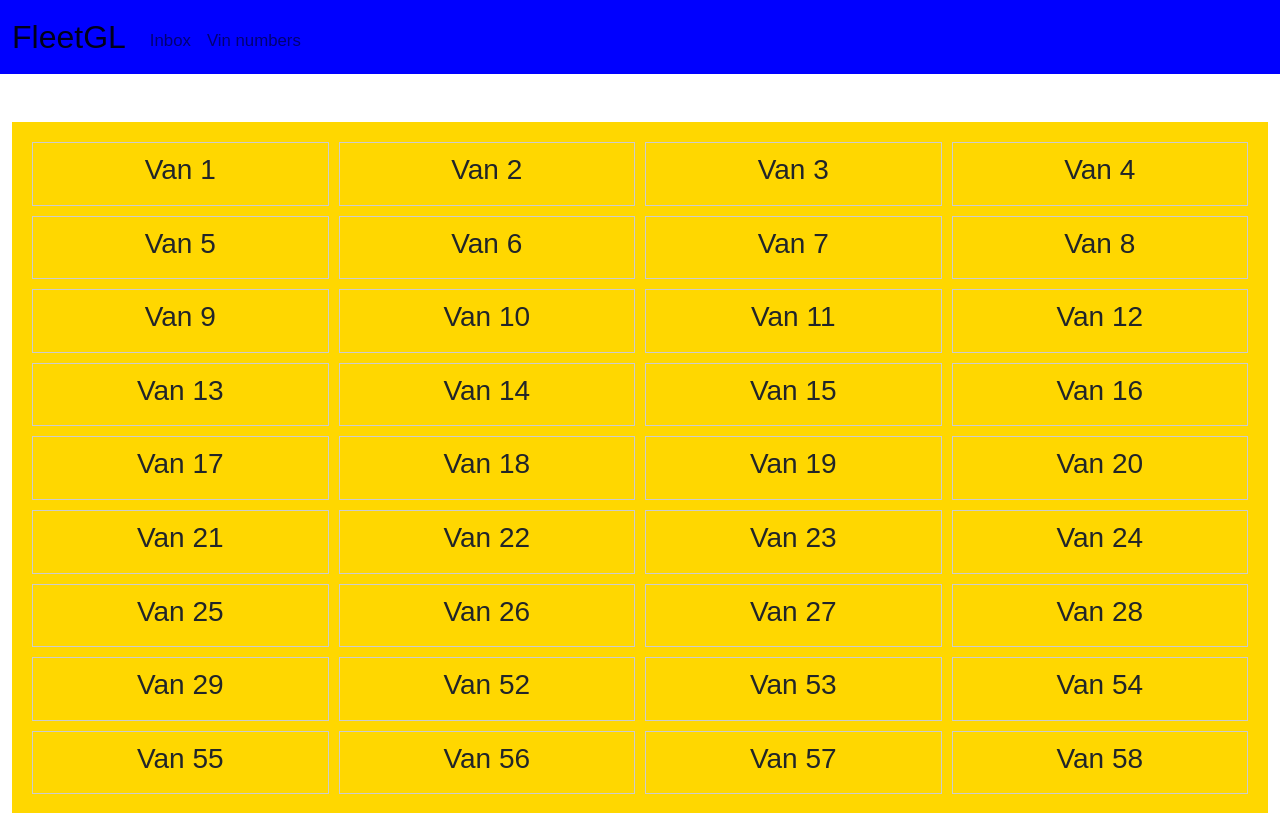
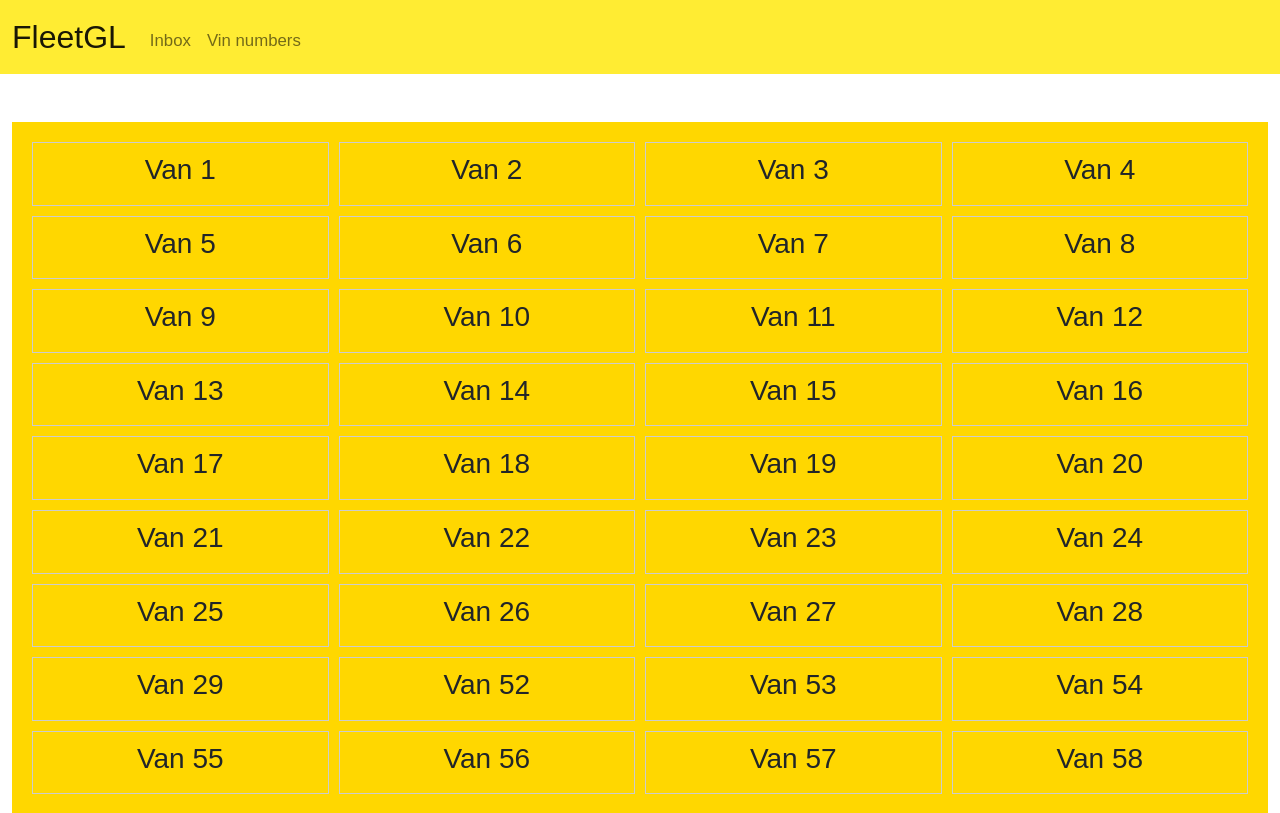
Before and after one commit to Rogert5/Fleet, a Flask app: page /grid in a window 1280 px wide. Shown: the top 813 px of the page. Run offline with Flask 3, Linux system fonts and the light colour scheme; parts of the project's set-up code (start-up, migrations or seed data) failed here and were passed over; some libraries are stand-ins or nearby versions.

Commit message:
Before revert

```diff
--- a/app.py
+++ b/app.py
@@ -2,13 +2,13 @@ from datetime import datetime, timedelta
 import os
 
 from urllib.parse import urlparse
-from flask import Flask, flash, redirect, render_template, request, session, jsonify
+from flask import Flask, flash, redirect, render_template, request, session, jsonify, Markup
 from flask_session import Session
 from flask_sqlalchemy import SQLAlchemy
 from sqlalchemy.dialects.postgresql import psycopg2
 from helpers import apology
 from collections import defaultdict
-from jinja2 import evalcontextfilter, Markup, escape
+from jinja2 import escape
 import json
 
 # -----------------------------
--- a/templates/layout.html
+++ b/templates/layout.html
@@ -26,7 +26,7 @@
 
 
 
-        <nav class="navbar navbar-expand-md navbar-light" style="background-color:blue;">
+        <nav class="navbar navbar-expand-md navbar-light" style="background-color:#FFEC33;">
             <div class="container-fluid">
                 <a class="navbar-brand" href="/"><span class="black">FleetGL</span></a>
                     <button aria-controls="navbar" aria-expanded="false" aria-label="Toggle navigation" class="navbar-toggler" data-bs-target="#navbar" data-bs-toggle="collapse" type="button">
```
